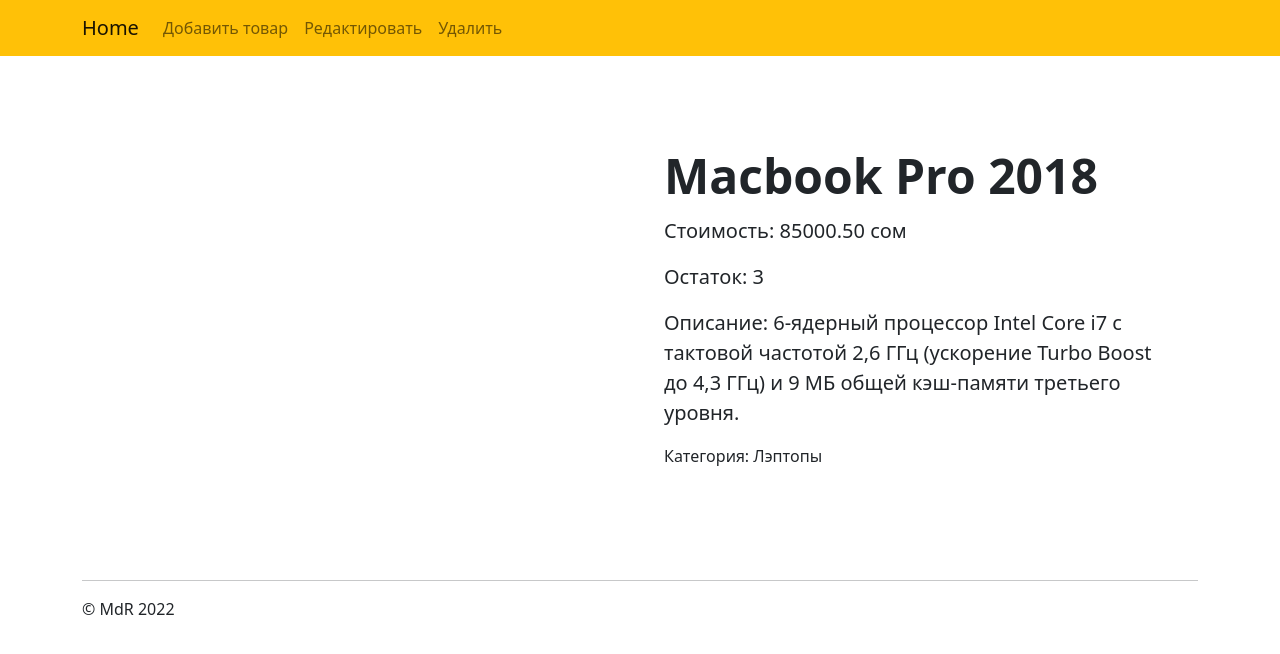
After one commit to mtashtanovski/e-shop_labwork, a Django app: page /product/1/ in a window 1280 px wide. The commit adds this page. Shown: the top 654 px of the page. Run offline with Django 3.2, Linux system fonts and the light colour scheme; data comes from the database, SQL or seed files in the repository.

Commit message:
Etap 2 completed. Modified base.html and index.html. Created product_view.html page. Modified urls and views.py.

```diff
--- a/source/webapp/templates/base.html
+++ b/source/webapp/templates/base.html
@@ -13,29 +13,24 @@
 </head>
 <body>
     <!-- Navbar-->
-    <nav class="navbar navbar-expand-lg navbar-light" style="background-color: #ffeb3b">
+    <nav class="navbar navbar-expand-lg navbar-light" style="background-color: #ffc107">
         <div class="container">
-            <a class="navbar-brand" href="#">Navbar</a>
-            <button class="navbar-toggler" type="button" data-bs-toggle="collapse" data-bs-target="#navbarSupportedContent" aria-controls="navbarSupportedContent" aria-expanded="false" aria-label="Toggle navigation">
+            <a class="navbar-brand" href="{% url 'index' %}">Home</a>
+            <button class="navbar-toggler" type="button" data-bs-toggle="collapse" data-bs-target="#navbarNav" aria-controls="navbarNav" aria-expanded="false" aria-label="Toggle navigation">
                 <span class="navbar-toggler-icon"></span>
             </button>
-            <div class="collapse navbar-collapse" id="navbarSupportedContent">
-                <ul class="navbar-nav me-auto mb-2 mb-lg-0">
+            <div class="collapse navbar-collapse" id="navbarNav">
+                <ul class="navbar-nav">
                     {% block nav %}
                     <li class="nav-item">
-                        <a class="nav-link active" aria-current="page" href="#">Home</a>
+                    <a class="nav-link" aria-current="page" href="#">Home</a>
                     </li>
                     {% endblock %}
                 </ul>
-                {% block search %}
-                <form class="d-flex">
-                    <input class="form-control me-2" type="search" placeholder="Search" aria-label="Search">
-                    <button class="btn btn-outline-success" type="submit">Search</button>
-                </form>
-                {% endblock %}
             </div>
         </div>
     </nav>
+
 
     <!-- Page content-->
     <div class="container">
--- /dev/null
+++ b/source/webapp/templates/product_view.html
@@ -0,0 +1,32 @@
+{% extends 'base.html' %}
+{% load static %}
+
+{% block title %}{{ product.title }}{% endblock %}
+
+{% block nav %}
+    <li class="nav-item">
+        <a class="nav-link" aria-current="page" href="#">Добавить товар</a>
+    </li>
+    <li class="nav-item">
+        <a class="nav-link" aria-current="page" href="#">Редактировать</a>
+    </li>
+    <li class="nav-item">
+        <a class="nav-link" aria-current="page" href="#">Удалить</a>
+    </li>
+{% endblock %}
+
+{% block content %}
+    <div class="container col-xxl-8 px-4 py-5">
+        <div class="row flex-lg-row-reverse align-items-center g-5 py-5">
+            <div class="col-lg-6">
+                <h1 class="display-5 fw-bold lh-1 mb-3">{{ product.title }}</h1>
+                <p class="lead">Стоимость: {{ product.price }} сом</p>
+                <p class="lead">Остаток: {{ product.balance }}</p>
+                <p class="lead">Описание: {{ product.description }}</p>
+                <div class="d-grid gap-2 d-md-flex justify-content-md-start">
+                    Категория: {{ product.get_category_display }}
+                </div>
+            </div>
+        </div>
+    </div>
+{% endblock %}
--- a/source/webapp/urls.py
+++ b/source/webapp/urls.py
@@ -1,9 +1,10 @@
 from django.urls import path
 
 from webapp.views import (index_view,
-
+                          product_view
                           )
 
 urlpatterns = [
-    path('', index_view, name='index')
+    path('', index_view, name='index'),
+    path('product/<int:pk>/', product_view, name='product_view' )
 ]
--- a/source/webapp/views.py
+++ b/source/webapp/views.py
@@ -1,6 +1,14 @@
 from django.shortcuts import render, redirect, get_object_or_404
 
+# Create your views here.
+from webapp.models import Product
 
-# Create your views here.
+
 def index_view(request):
-    return render(request, 'index.html')
+    products = Product.objects.order_by('category', '-title')
+    return render(request, 'index.html', {'products': products})
+
+
+def product_view(request, pk):
+    product = get_object_or_404(Product, pk=pk)
+    return render(request, 'product_view.html', {'product': product})
```
Also changed, not shown: source/webapp/templates/index.html (+18 -0 lines).
